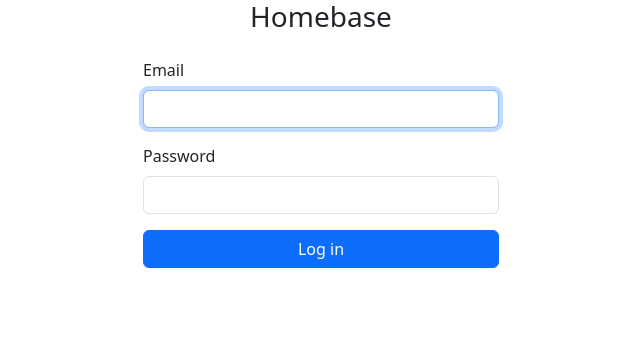
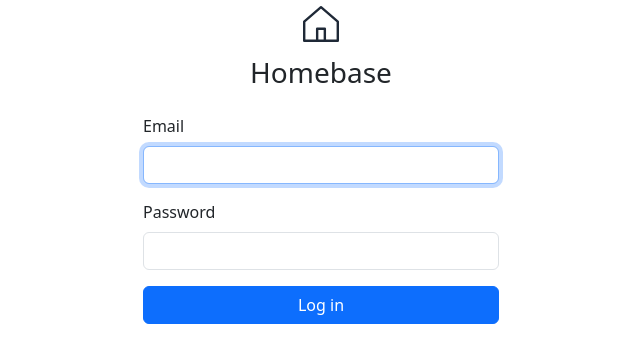
Before and after one commit to panderson54/homebase, a Flask app: page /login in a window 1280 px wide. Shown: the top 363 px of the page, without its empty margins (319-959 px from the left). Run offline with Flask 3, Linux system fonts and the light colour scheme; some libraries are stand-ins or nearby versions.

Commit message:
Add a simple house line-drawing logo and favicon
A minimal single-color outline of a house (roof + walls + door), used as
the browser favicon (SVG with an .ico fallback for older browsers) and as
the navbar/login-page logo.

Co-Authored-By: Claude Sonnet 5 <noreply@anthropic.com>
Claude-Session: https://claude.ai/code/session_01GGPqagerEjA3cwAB9suZsx

```diff
--- a/app/templates/auth/login.html
+++ b/app/templates/auth/login.html
@@ -3,7 +3,10 @@
 {% block content %}
 <div class="row justify-content-center">
   <div class="col-md-5 col-lg-4">
-    <h1 class="h3 mb-4 text-center">Homebase</h1>
+    <div class="text-center mb-4">
+      <img src="{{ url_for('static', filename='logo.svg') }}" alt="" width="48" height="48">
+      <h1 class="h3 mt-2 mb-0">Homebase</h1>
+    </div>
     <form method="post">
       <input type="hidden" name="csrf_token" value="{{ csrf_token() }}">
       <div class="mb-3">
--- a/app/templates/base.html
+++ b/app/templates/base.html
@@ -5,6 +5,8 @@
   <meta name="viewport" content="width=device-width, initial-scale=1">
   <title>{% block title %}Homebase{% endblock %}</title>
   <meta name="csrf-token" content="{{ csrf_token() }}">
+  <link rel="icon" type="image/svg+xml" href="{{ url_for('static', filename='logo.svg') }}">
+  <link rel="alternate icon" type="image/x-icon" href="{{ url_for('static', filename='favicon.ico') }}">
   <script>
     (function () {
       try {
@@ -20,7 +22,10 @@
   {% if current_user.is_authenticated %}
   <nav class="navbar navbar-expand-lg bg-body-tertiary border-bottom mb-4">
     <div class="container">
-      <a class="navbar-brand" href="{{ url_for('main.dashboard') }}">Homebase</a>
+      <a class="navbar-brand d-flex align-items-center gap-2" href="{{ url_for('main.dashboard') }}">
+        <img src="{{ url_for('static', filename='logo.svg') }}" alt="" width="24" height="24">
+        Homebase
+      </a>
       <button class="navbar-toggler" type="button" data-bs-toggle="collapse" data-bs-target="#navContent">
         <span class="navbar-toggler-icon"></span>
       </button>
```
Also changed, not shown: app/static/favicon.ico (added), app/static/logo.svg (added).
